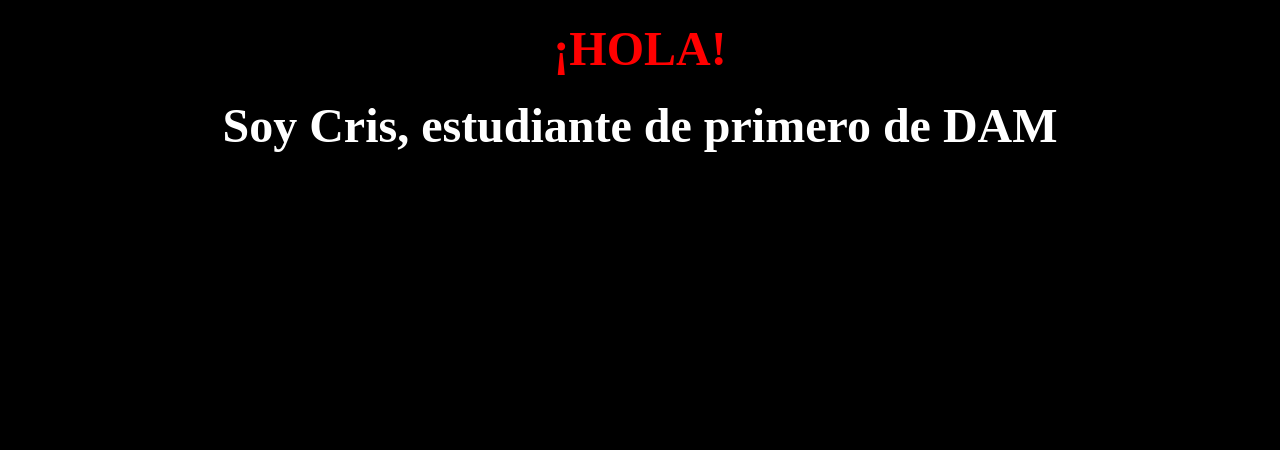
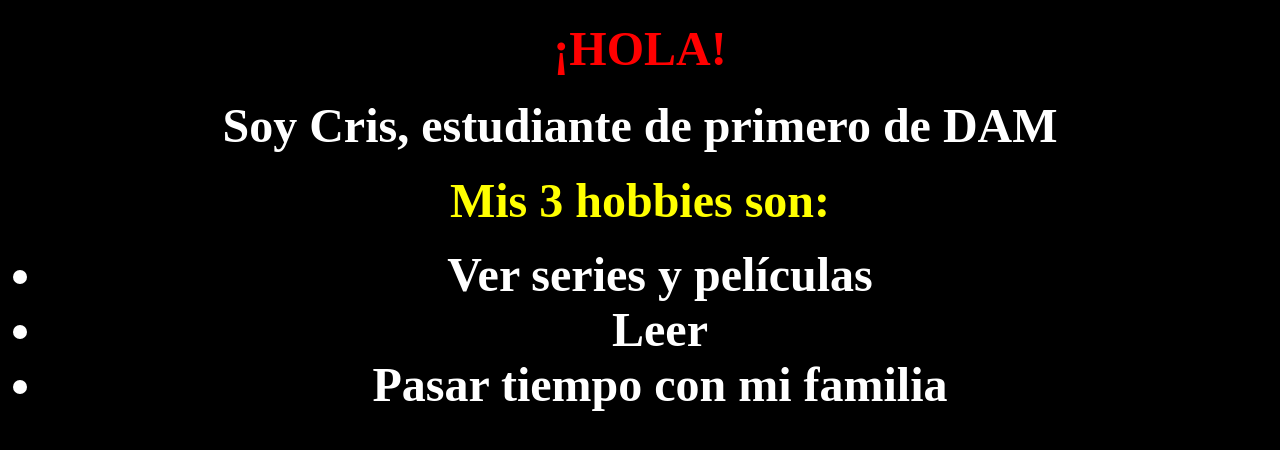
Before and after one commit to mikelbarbe/Repo2Actividad1, a plain HTML site: page Cristina.html in a window 1280 px wide. Drawn offline with Linux system fonts and the light colour scheme.

Commit message:
pruebo a comitear porque me sale fallo

```diff
--- a/Cristina.html
+++ b/Cristina.html
@@ -13,17 +13,17 @@
     <h2>
         <font color="white" size="48px">Soy Cris, estudiante de primero de DAM</font>
     </h2>
-    <!-- <h3> -->
-        <!-- <font color="yellow" size="32px">Mis 3 hobbies son:</font> -->
-        <!-- <ul> <font color="white" size="16px"</font> -->
-            <!-- <li>Ver series y películas </li> -->
-            <!-- <li>Leer</li> -->
-            <!-- <li>Pasar tiempo con mi familia</li> -->
+    <h3>
+        <font color="yellow" size="32px">Mis 3 hobbies son:</font>
+        <ul> <font color="white" size="16px"</font>
+            <li>Ver series y películas </li>
+            <li>Leer</li>
+            <li>Pasar tiempo con mi familia</li>
 
-        <!-- </ul> -->
+        </ul>
 
 
 
-    <!-- </h3> -->
+    </h3>
 </body>
 </html>
```
